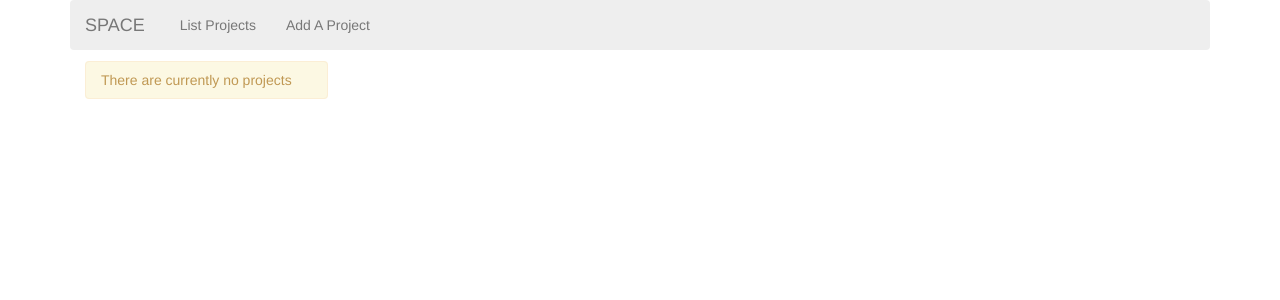
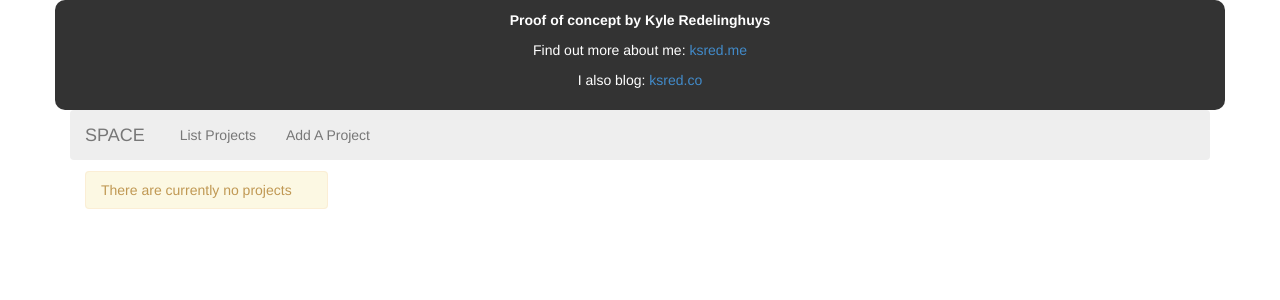
Before and after one commit to ksred/space-projects, a CodeIgniter app: page /index.php/tasks/index in a window 1280 px wide. Shown: the top 300 px of the page. Run offline with CodeIgniter, Linux system fonts and the light colour scheme; data that the repository does not hold is empty; some libraries are stand-ins or nearby versions.

Commit message:
Added attribute links to blog and website

```diff
--- a/application/views/_template/header.php
+++ b/application/views/_template/header.php
@@ -19,6 +19,11 @@
 
   <body>
     <div class="container">
+    <div class="about">
+    	<p><strong>Proof of concept by Kyle Redelinghuys</strong></p>
+    	<p>Find out more about me: <a href="http://ksred.me" target="_blank">ksred.me</a></p>
+    	<p>I also blog: <a href="http://ksred.co" target="_blank">ksred.co</a></p>
+    </div>
     <header class="col-lg-12">
         <?php $this->load->view("_template/nav"); ?>
     </header>
--- a/assets/css/space.css
+++ b/assets/css/space.css
@@ -16,3 +16,10 @@
 	color: #CCC;
 	border: none;
 }
+.about {
+	text-align: center;
+	background: rgba(0, 0, 0, 0.8);
+	color: white;
+	padding: 10px;
+	border-radius: 10px;
+}
```
